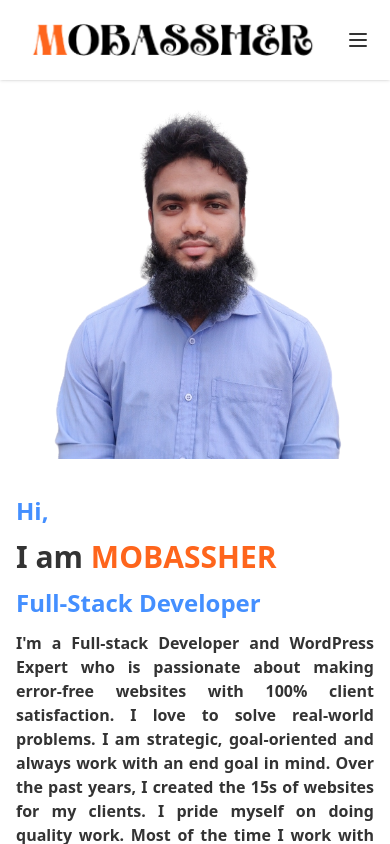
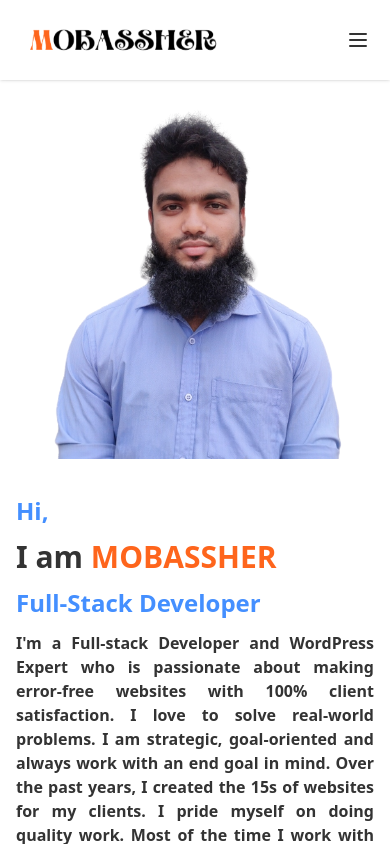
Before and after one commit to Md-Mobassher/Mobassher-Portfolio-Dashboard, a React (Create React App) app: page / in a window 390 px wide. Built offline with nearby package versions, Linux system fonts and the light colour scheme.

Commit message:
logo weidth updated

```diff
--- a/src/Pages/Projects/ProjectDetails.js
+++ b/src/Pages/Projects/ProjectDetails.js
@@ -5,7 +5,7 @@ import { Link, useLocation } from 'react-router-dom';
 const ProjectDetails = () => {
 
     const {state } = useLocation()
-    const { name, type, details1,details2,details3,details4,details5, live, server,client, technology,img1, img2, img3, img4, img5 } = state
+    const { name, type, details1,details2,details3,details4,details5, live, server,client, technology,img1} = state
 
 
     //const [current, setCurrent]= useState(0);
--- a/src/Shared/Navbar.js
+++ b/src/Shared/Navbar.js
@@ -23,7 +23,7 @@ const Navbar = ({children}) => {
                 <div className="drawer-content flex flex-col">
 
                     <div className="w-full navbar bg-base-100 py-10 lg:px-20  sticky top-0 z-50 shadow ">
-                         <Link to='/' className="flex-1 px-2 mx-2 text-2xl font-semibold "><img src={logo} alt="logo" /></Link>
+                         <Link to='/' className="flex-1 px-2 mx-2 text-2xl font-semibold "><img src={logo} alt="logo" className='lg:w-auto md:w-1/3 w-2/3  '/></Link>
                         <div className="flex-none lg:hidden">
                             <label htmlFor="my-drawer-3" className="btn btn-square btn-ghost">
                             <svg xmlns="http://www.w3.org/2000/svg" fill="none" viewBox="0 0 24 24" className="inline-block w-6 h-6 stroke-current"><path strokeLinecap="round" strokeLinejoin="round" strokeWidth="2" d="M4 6h16M4 12h16M4 18h16"></path></svg>
```
